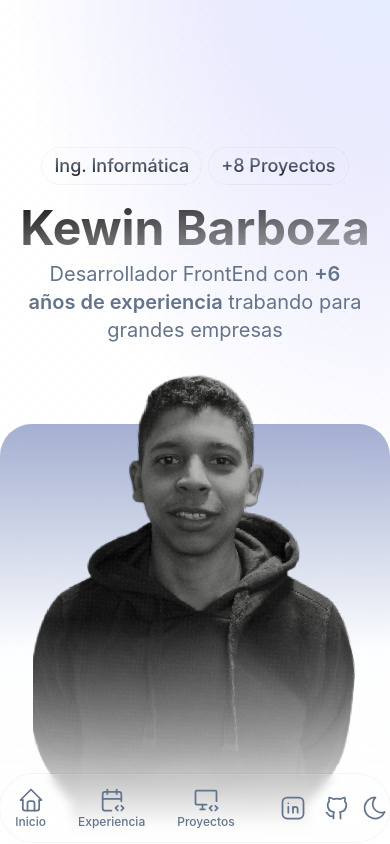
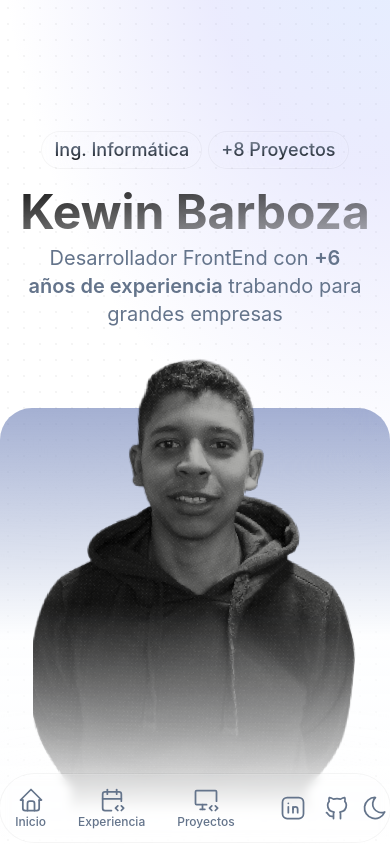
Before and after one commit to KewinBarboza/portafolio, an Astro site: page / in a window 390 px wide. Shown: the top 844 px of the page. Built offline with nearby package versions, Linux system fonts and the light colour scheme; Astro itself is replaced by a stand-in of ours.

Commit message:
Update Header.astro: adjust margin styles for header for improved layout

```diff
--- a/src/components/sections/Header.astro
+++ b/src/components/sections/Header.astro
@@ -10,7 +10,7 @@ const { nombre, profesion, curriculum, proyectos, carrera } = PERSONA
 
 <header
   id="inicio"
-  class="scroll-mt-24 w-full mx-auto lg:max-w-4xl md:max-w-3xl md:px-10 md:my-24 my-20"
+  class="scroll-mt-24 w-full mx-auto lg:max-w-4xl md:max-w-3xl md:px-10 md:my-24 my-16"
 >
   <div class="max-w-6xl mx-auto">
     <div class="grid md:grid-cols-5 md:gap-15 gap-10 items-center">
```
